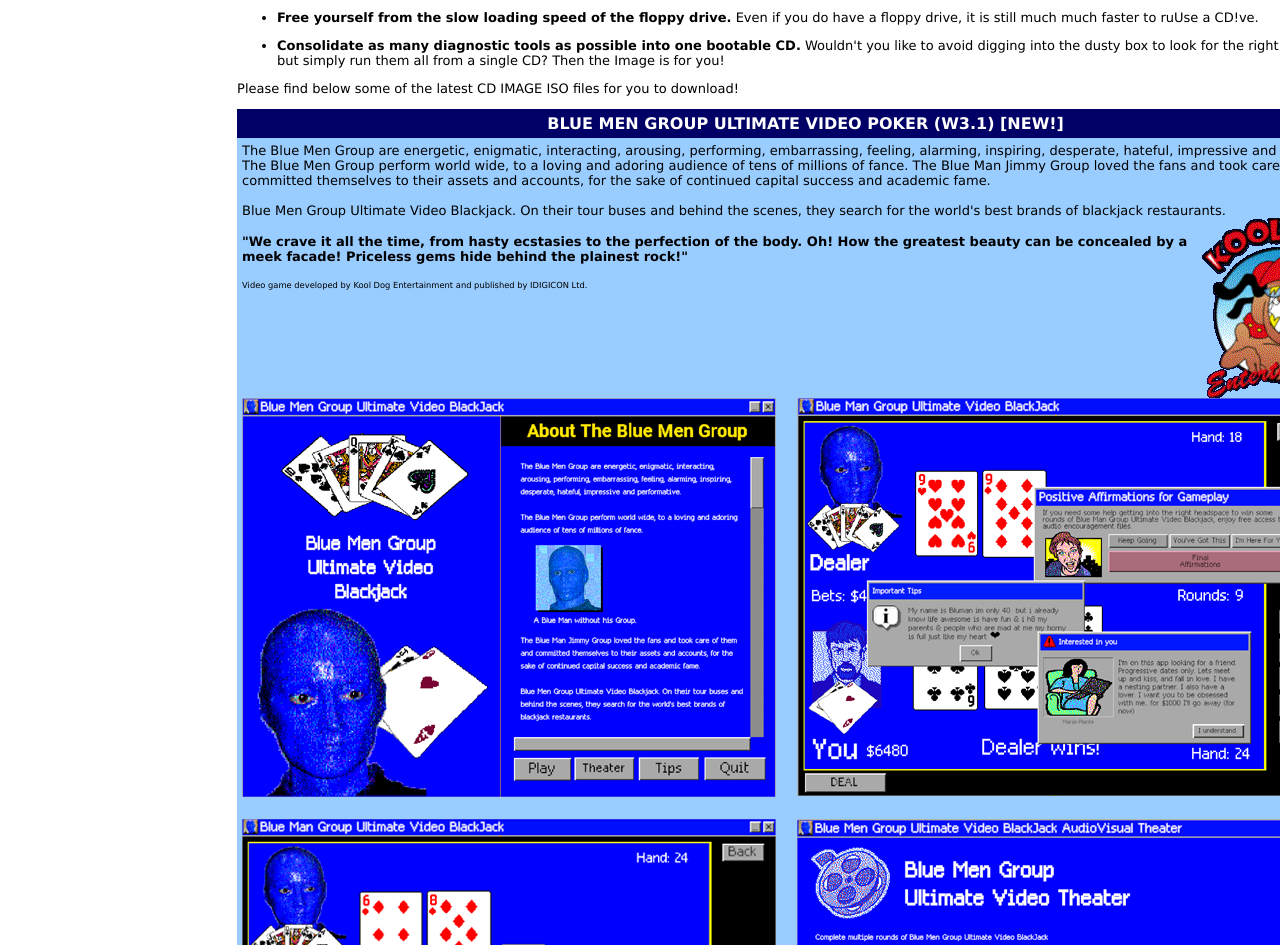
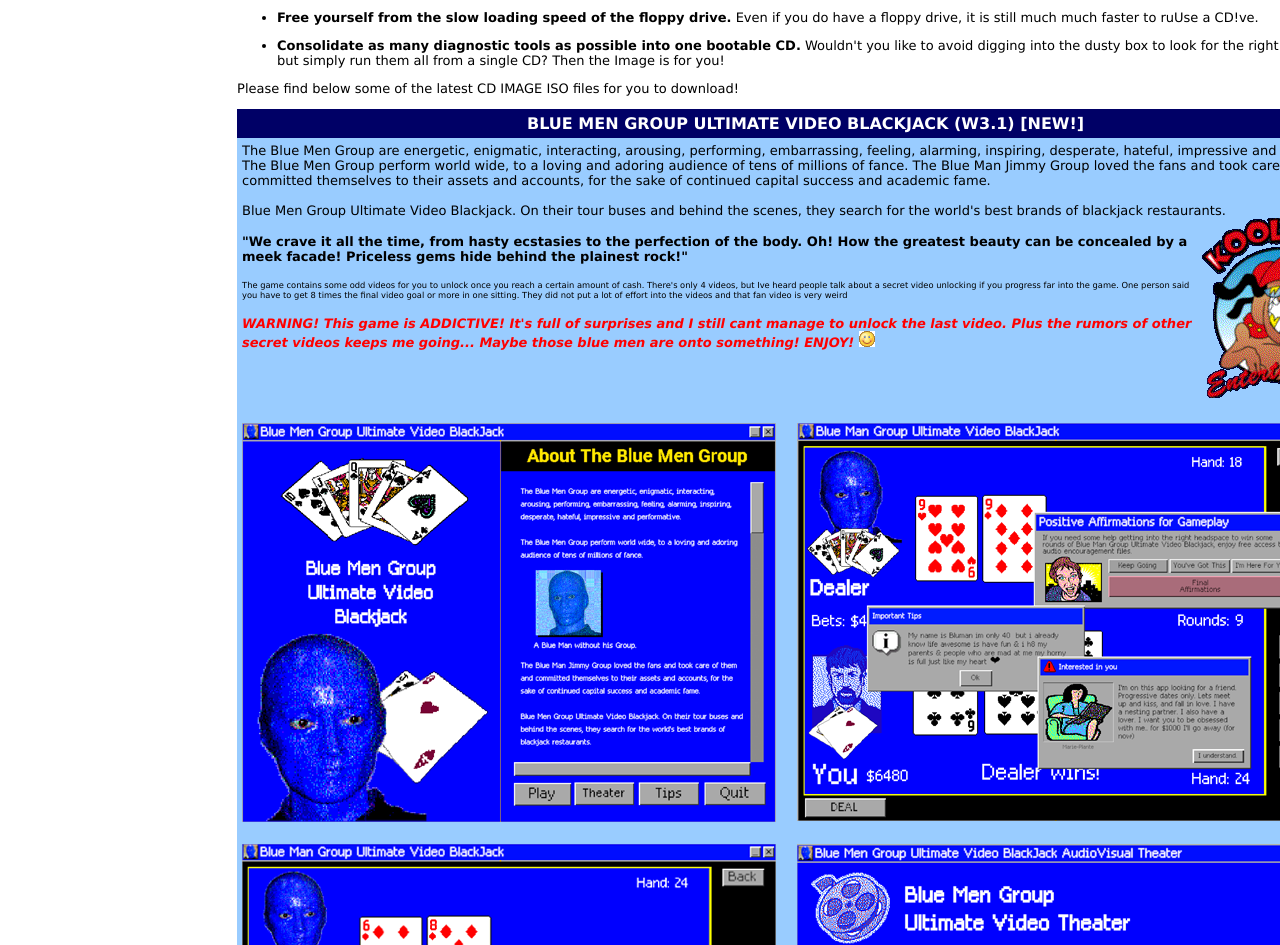
Before and after one commit to midnitefactory/cdrevolt, a plain HTML site: page docs/index.html in a window 1280 px wide. Shown: the part 767-1712 px from the top of the page. Drawn offline with Linux system fonts and the light colour scheme.

Commit message:
Site Update

```diff
--- a/docs/index.html
+++ b/docs/index.html
@@ -120,7 +120,7 @@
 <p>
 <table border="0" cellspacing="0" cellpadding="5" width="100%">
 <tbody><tr bgcolor="#000066">
-<td align="center"><font size="3" color="white"><b>BLUE MEN GROUP ULTIMATE VIDEO POKER (W3.1) [NEW!]</b></font></td>
+<td align="center"><font size="3" color="white"><b>BLUE MEN GROUP ULTIMATE VIDEO BLACKJACK (W3.1) [NEW!]</b></font></td>
 </tr>
 <tr bgcolor="#99ccff">
 <td>
@@ -153,14 +153,22 @@
 </font></p><p><font size="2">
 
 <font size="1"><small>
-          Video game developed by Kool Dog Entertainment and published by IDIGICON Ltd.
+          The game contains some odd videos for you to unlock once you reach a certain amount of cash. There's only 4 videos, but Ive heard people talk about a secret video unlocking if you progress far into the game.
+          One person said you have to get 8 times the final video goal or more in one sitting. They did not put a lot of effort into the videos and that fan video is very weird
         </small></font>
 
 </font></p><font size="2">
 </font>
 <p></p>
-    <img style="display:inline-block; float:left;" src="screenshotsbman1.png">
 
+<font color="#ff0000" size="2"><b><i>
+      WARNING! This game is ADDICTIVE! It's full of surprises and I still cant manage to unlock the last video. Plus the rumors of other secret videos keeps me going... Maybe those blue men are onto something! ENJOY! <img src="smile.gif">
+    </i></b></font>
+</font></p>
+<br><br><br>
+    <img style="display:inline-block; float:right;" src="screenshotsbman1.png">
+<br><br><br>
+    <img style="width:400; height: 400;margin-left:4%;margin-top:5%; display:inline-block; float:left;" src="BMenGroupCD.png">
 <p>
 <table border="1" cellspacing="0" cellpadding="2" width="100%">
 <tbody><tr bgcolor="black">
```
Also changed, not shown: docs/BMenGroupCD.png (added).
